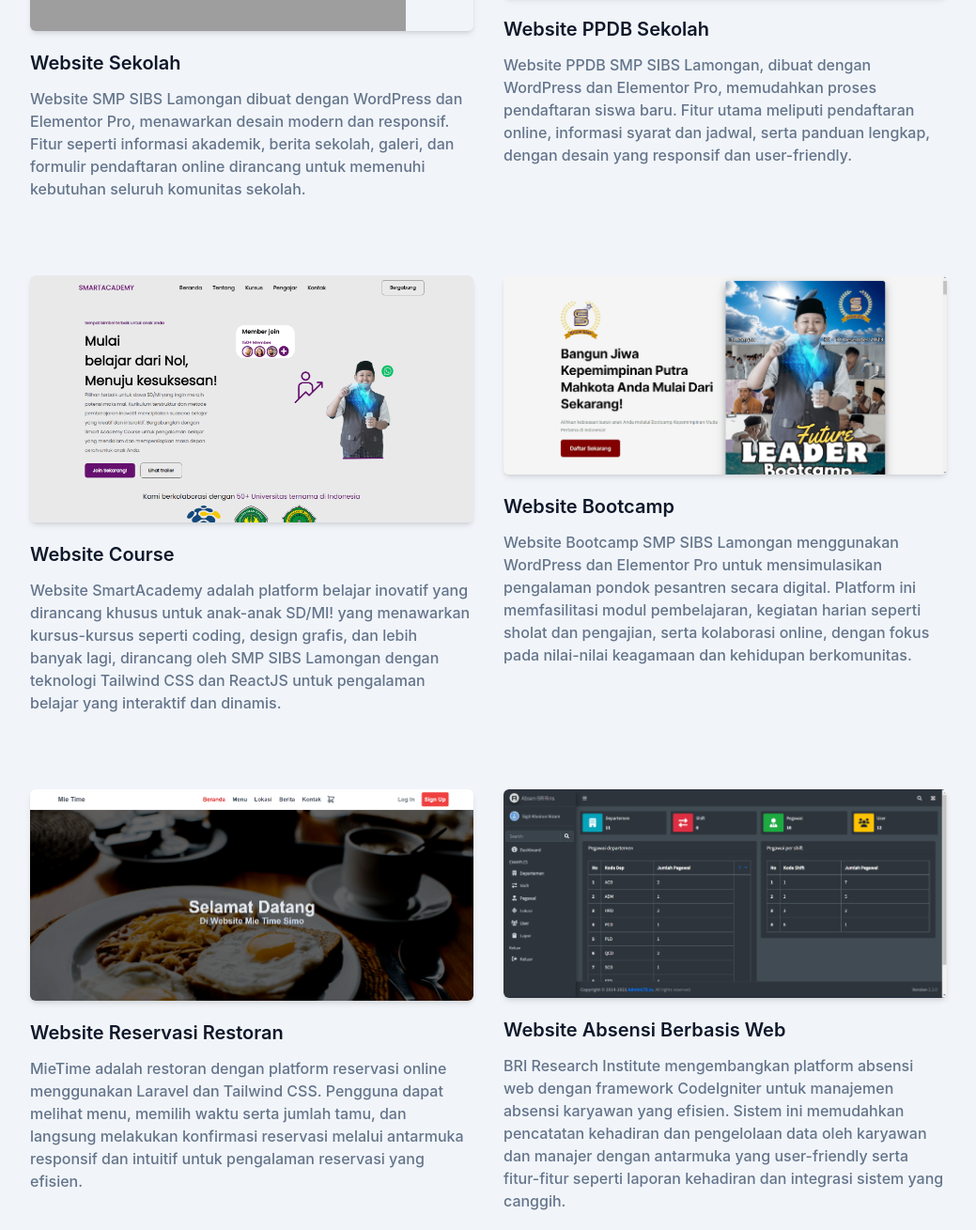
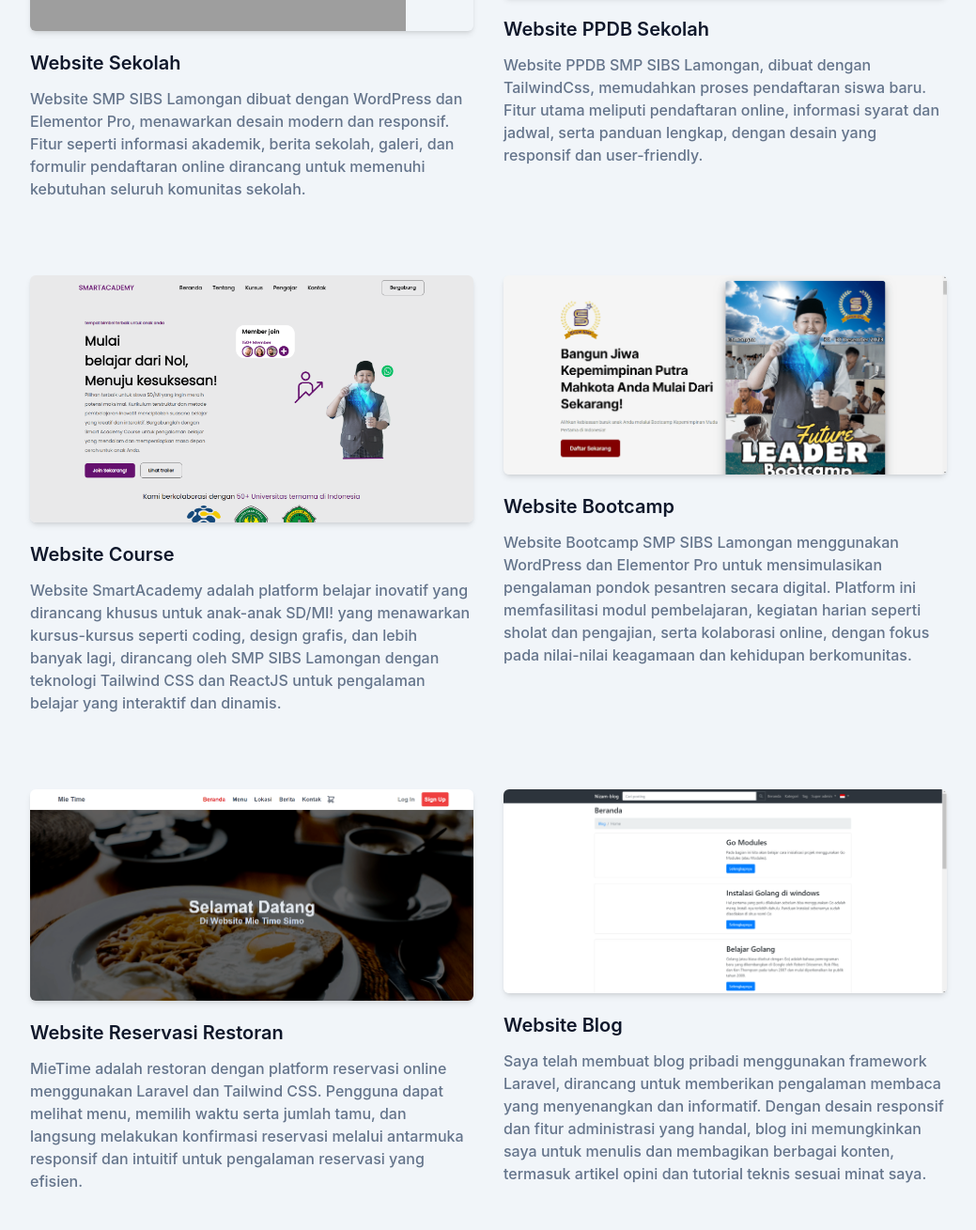
Before and after one commit to sigit-khoirun-nizam/portfolio, a website: page index.html in a window 1280 px wide. Shown: the part 1879-3188 px from the top of the page at 94% size, without its empty margins (120-1159 px from the left). Drawn offline with Linux system fonts and the light colour scheme; some packages are replaced by stand-ins of ours; grey boxes are pictures that could not be loaded; a script that the page names is missing.

Commit message:
fix: fix update

```diff
--- a/index.html
+++ b/index.html
@@ -156,7 +156,7 @@
                         <img src="dist/img/portfolio/ppdb.png" alt="Landing page" width="w-full">
                     </div>
                     <h3 class="font-semibold text-xl text-dark mt-5 mb-3 dark:text-white">Website PPDB Sekolah</h3>
-                    <p class="font-medium text-base text-secondary">Website PPDB SMP SIBS Lamongan, dibuat dengan WordPress dan Elementor Pro, memudahkan proses pendaftaran siswa baru. Fitur utama meliputi pendaftaran online, informasi syarat dan jadwal, serta panduan lengkap, dengan desain yang responsif dan user-friendly.</p>
+                    <p class="font-medium text-base text-secondary">Website PPDB SMP SIBS Lamongan, dibuat dengan TailwindCss, memudahkan proses pendaftaran siswa baru. Fitur utama meliputi pendaftaran online, informasi syarat dan jadwal, serta panduan lengkap, dengan desain yang responsif dan user-friendly.</p>
                 </div>
                 <div class="mb-12 p-4 md:w-1/2">
                     <div class="rounded-md shadow-md overflow-hidden">
@@ -179,13 +179,13 @@
                     <h3 class="font-semibold text-xl text-dark mt-5 mb-3 dark:text-white">Website Reservasi Restoran</h3>
                     <p class="font-medium text-base text-secondary">MieTime adalah restoran dengan platform reservasi online menggunakan Laravel dan Tailwind CSS. Pengguna dapat melihat menu, memilih waktu serta jumlah tamu, dan langsung melakukan konfirmasi reservasi melalui antarmuka responsif dan intuitif untuk pengalaman reservasi yang efisien.</p>
                 </div>
-                <div class="mb-12 p-4 md:w-1/2">
+                <!-- <div class="mb-12 p-4 md:w-1/2">
                     <div class="rounded-md shadow-md overflow-hidden">
                         <img src="dist/img/portfolio/absen.png" alt="Landing page" width="w-full">
                     </div>
                     <h3 class="font-semibold text-xl text-dark mt-5 mb-3 dark:text-white">Website Absensi Berbasis Web</h3>
                     <p class="font-medium text-base text-secondary">BRI Research Institute mengembangkan platform absensi web dengan framework CodeIgniter untuk manajemen absensi karyawan yang efisien. Sistem ini memudahkan pencatatan kehadiran dan pengelolaan data oleh karyawan dan manajer dengan antarmuka yang user-friendly serta fitur-fitur seperti laporan kehadiran dan integrasi sistem yang canggih.</p>
-                </div>
+                </div> -->
                 <div class="mb-12 p-4 md:w-1/2">
                     <div class="rounded-md shadow-md overflow-hidden">
                         <img src="dist/img/portfolio/blog.png" alt="Landing page" width="w-full">
```
